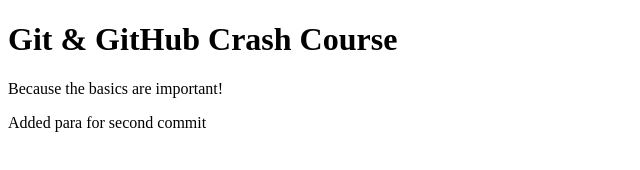
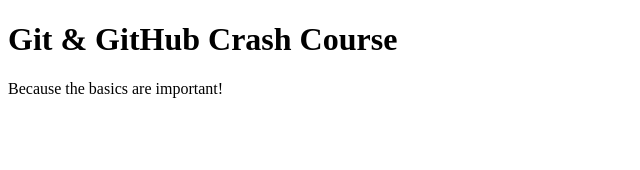
Before and after one commit to praveenkumar09/01-starting-project, a plain HTML site: page index.html in a window 1280 px wide. Shown: the whole page, without its empty margins (0-640 px from the left). Drawn offline with Linux system fonts and the light colour scheme.

Commit message:
Revert "Second commit"
This reverts commit 3cb068dd42ff830b0234f7a5351a6c9cdf28244d.

Reverting added para

```diff
--- a/index.html
+++ b/index.html
@@ -9,6 +9,5 @@
   <body>
     <h1>Git & GitHub Crash Course</h1>
     <p>Because the basics are important!</p>
-    <p>Added para for second commit</p>
   </body>
 </html>
```
